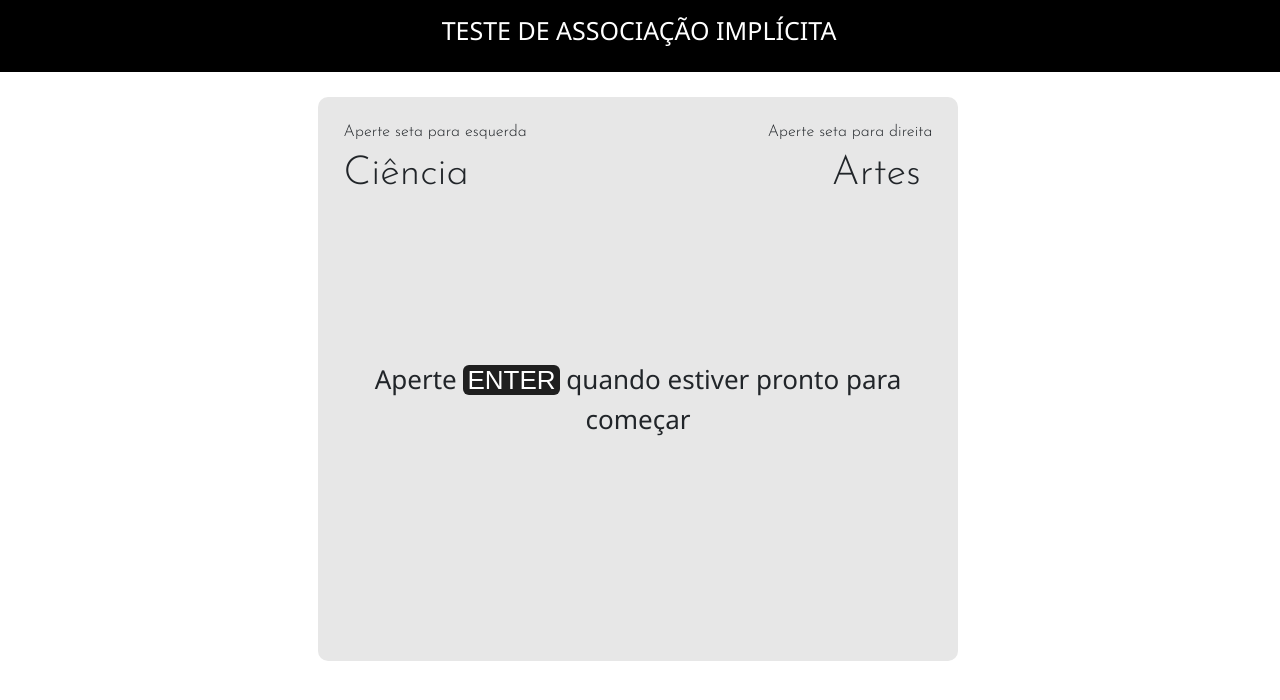
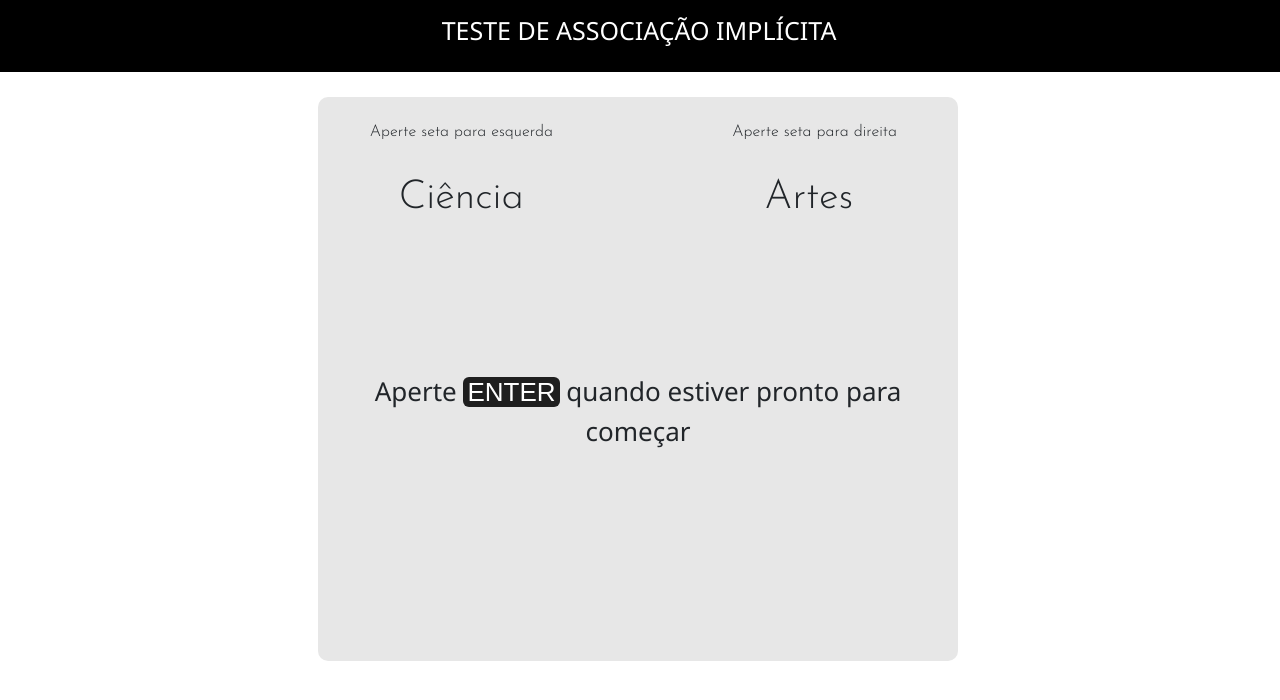
Before and after one commit to thiagofp0/IAT, a PHP site: page /php/impCienArt.php in a window 1280 px wide. Shown: the top 700 px of the page. Run offline with PHP 8.4, Linux system fonts and the light colour scheme; data comes from the database, SQL or seed files in the repository.

Commit message:
Pequenos Ajustes no CSS

```diff
--- a/css/implicito.css
+++ b/css/implicito.css
@@ -20,7 +20,6 @@
 .grupo1{
     width: 40%;
     float: left;
-    display: inline-block;
 }
 
 .grupo2{
@@ -29,22 +28,18 @@
 }
 
 .grupo1 h1{
-    float: left;
     margin-left: 0%;
 }
 
 .grupo1 h6{
-    float: left;
     margin-left: 0;
 }
 
-.grupo2 h1{
-    float: right;
+.grupo2 h1{;
     margin-right: 5%;
 }
 
-.grupo2 h6{
-    float: right;
+.grupo2 h6{;
     margin-right: 0;
 }
 
--- a/php/impCienArt.php
+++ b/php/impCienArt.php
@@ -100,11 +100,11 @@
     <div class="box container" id="boxQuest">
         <div class="grupos">
             <div class="grupo1">
-                <h6>Aperte seta para esquerda</h6>
+                <h6>Aperte seta para esquerda</h6><br>
                 <h1>Ciência</h1>
             </div>
             <div class="grupo2">
-                <h6>Aperte seta para direita</h6>
+                <h6>Aperte seta para direita</h6><br>
                 <h1>Artes</h1>
             </div>
         </div>
```
